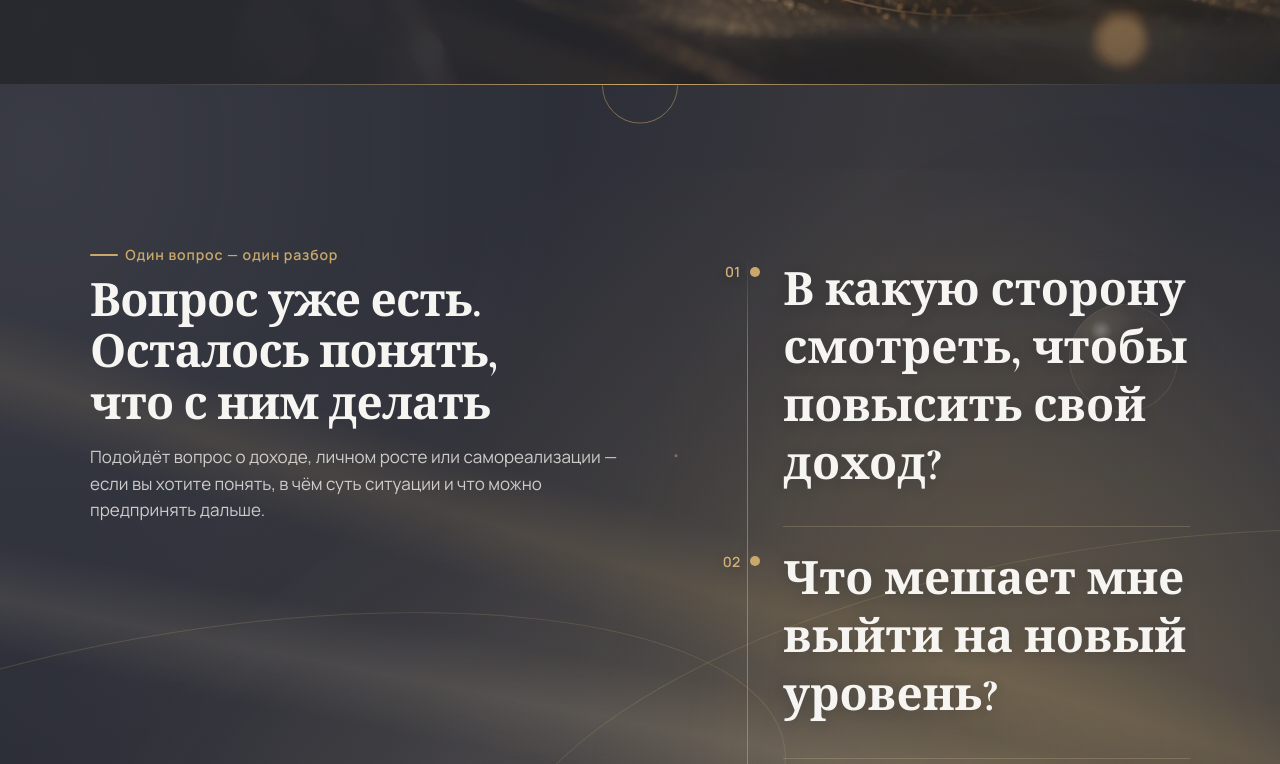
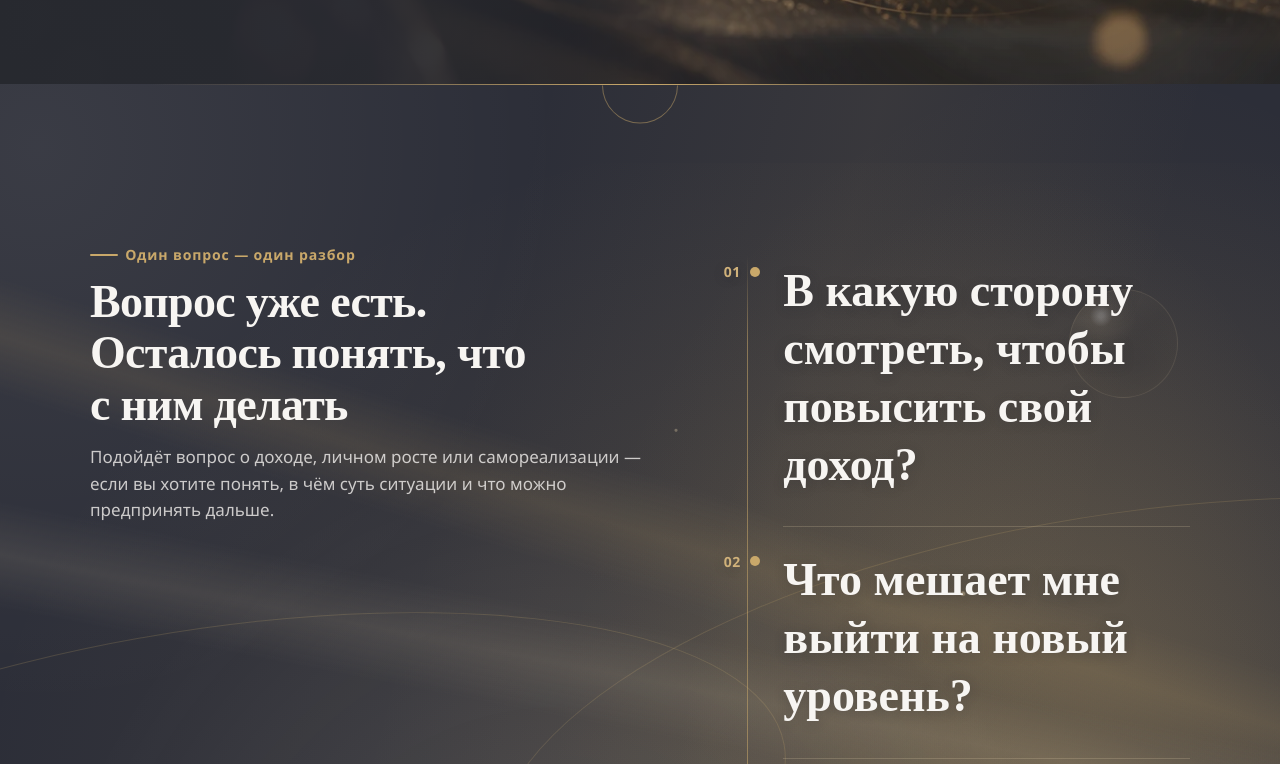
Before and after one commit to JPoli-lang/evgeniya-sergeeva, a plain HTML site: page index.html in a window 1280 px wide. Shown: the part 816-1580 px from the top of the page. Drawn offline with nearby package versions, Linux system fonts and the light colour scheme.

Commit message:
Обновление 16.11 19:30 МСК

```diff
--- a/img/01-первый-экран-вариант-4.css
+++ b/img/01-первый-экран-вариант-4.css
@@ -5,8 +5,8 @@
   --violet: #5D5698;
   --violet-pale: #B8BEDC;
   --gold: #C9A86A;
-  --serif: 'Cormorant Garamond', Georgia, serif;
-  --sans: Manrope, Arial, sans-serif;
+  --serif: 'Times New Roman', Times, serif;
+  --sans: 'Segoe UI', Arial, sans-serif;
 }
 
 #экран-1, #экран-1 * { box-sizing: border-box; }
--- a/index.html
+++ b/index.html
@@ -18,14 +18,11 @@
   "description": "Помогаю исследовать личностные особенности, привычные модели поведения и повторяющиеся жизненные сценарии через интерпретацию даты рождения и обсуждение индивидуального запроса."
 }
 </script>
-<link rel="preconnect" href="https://fonts.googleapis.com">
-<link rel="preconnect" href="https://fonts.gstatic.com" crossorigin>
-<link rel="stylesheet" href="https://fonts.googleapis.com/css2?family=Cormorant+Garamond:wght@400;600;700&family=Manrope:wght@400;600&display=swap">
 <link rel="stylesheet" href="style.css">
 <style>
 :root {
-  --шрифт-заголовков: 'Cormorant Garamond', Georgia, serif;
-  --шрифт-текста: Manrope, 'Segoe UI', sans-serif;
+  --шрифт-заголовков: 'Times New Roman', Times, serif;
+  --шрифт-текста: 'Segoe UI', Arial, sans-serif;
   --цвет-фон: #2C2E38; --цвет-фон-2: #393B48; --цвет-фон-карточки: #414452;
   --цвет-текст: #F7F5F2; --цвет-текст-мягкий: #C7C7D0; --цвет-текст-тихий: #9395A1;
   --цвет-акцент: #C9A86A; --цвет-акцент-тёмный: #AD8C4D; --цвет-акцент-яркий: #E0C085; --цвет-акцент-глубже: #B29256; --цвет-акцент-маркер: #C9A86A; --цвет-на-акценте: #2C2E38;
```
